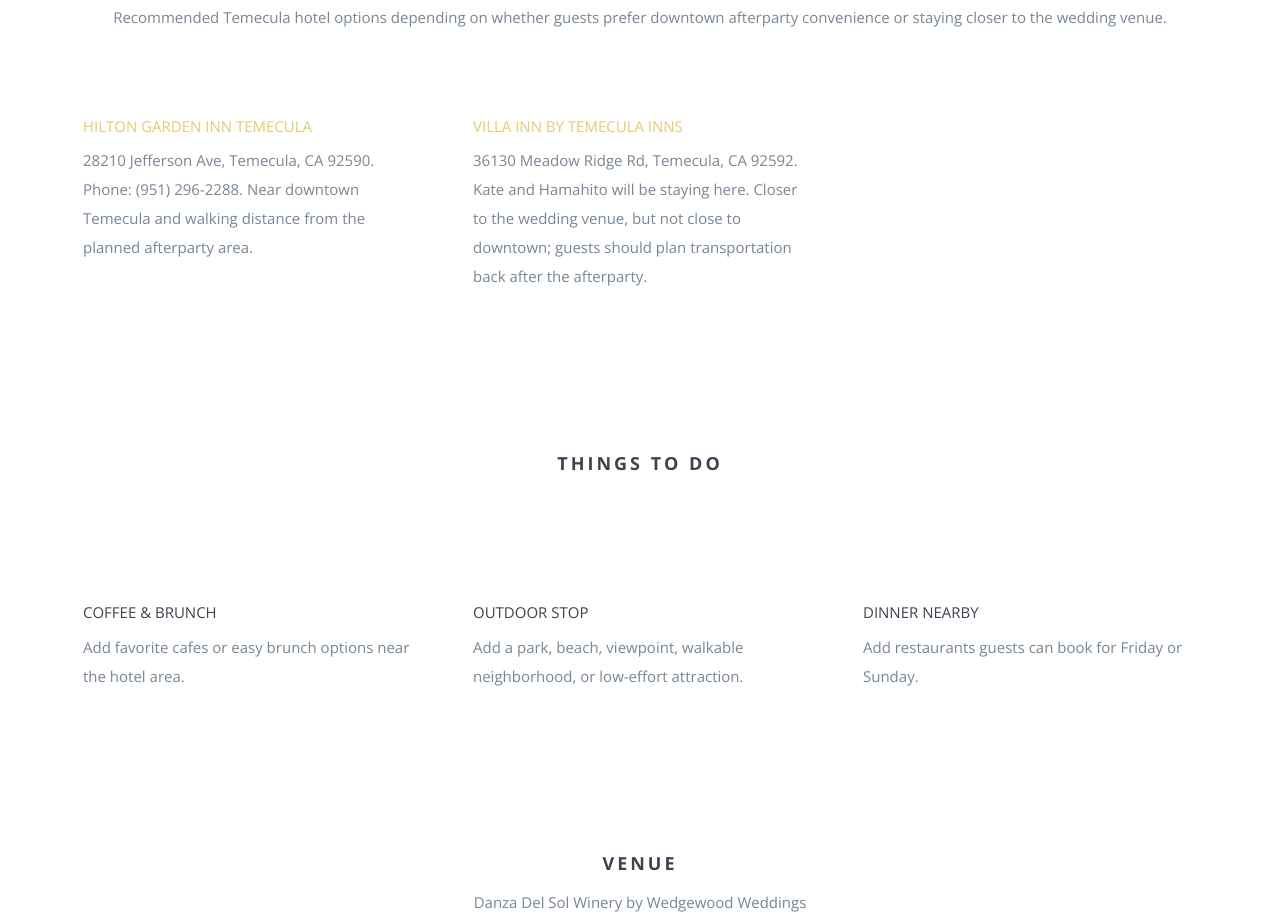
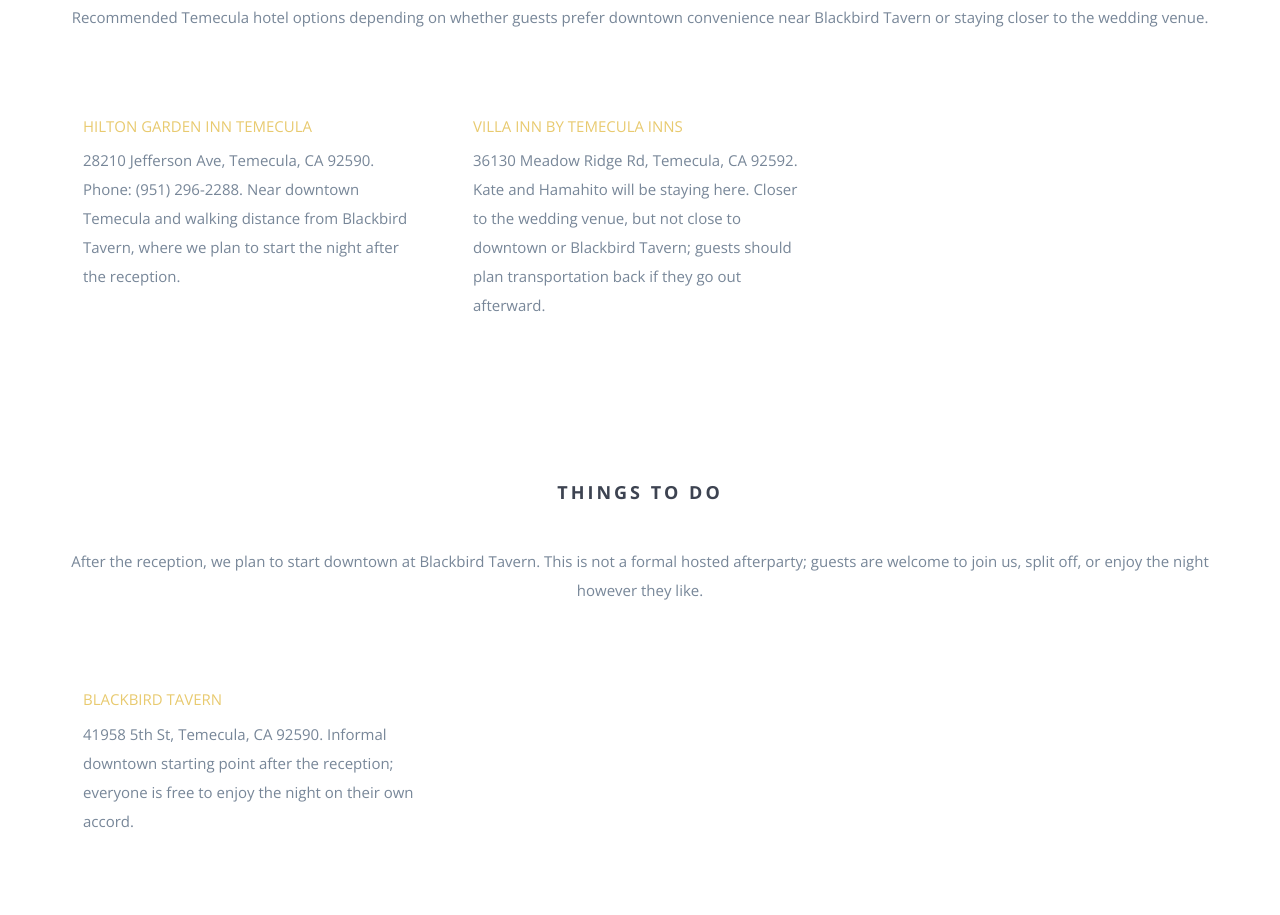
Before and after one commit to hamahitoh/wedding, a website: page index.html in a window 1280 px wide. Shown: the part 1837-2752 px from the top of the page. Drawn offline with nearby package versions, Linux system fonts and the light colour scheme; no server answers.

Commit message:
Add Blackbird Tavern afterparty note

```diff
--- a/index.html
+++ b/index.html
@@ -210,17 +210,17 @@
         <div class="row">
             <div class="col-md-12 text-center">
                 <h3>Hotels</h3>
-                <p id="site-hotels-intro">Recommended Temecula hotel options depending on whether guests prefer downtown afterparty convenience or staying closer to the wedding venue.</p>
+                <p id="site-hotels-intro">Recommended Temecula hotel options depending on whether guests prefer downtown convenience near Blackbird Tavern or staying closer to the wedding venue.</p>
             </div>
         </div>
         <div class="row hotel-grid" id="site-hotels-grid">
             <div class="col-md-4">
                 <h5><a href="https://www.google.com/maps/search/?api=1&amp;query=Hilton%20Garden%20Inn%20Temecula%2028210%20Jefferson%20Ave%20Temecula%20CA%2092590" target="_blank" rel="noopener">Hilton Garden Inn Temecula</a></h5>
-                <p>28210 Jefferson Ave, Temecula, CA 92590. Phone: (951) 296-2288. Near downtown Temecula and walking distance from the planned afterparty area.</p>
+                <p>28210 Jefferson Ave, Temecula, CA 92590. Phone: (951) 296-2288. Near downtown Temecula and walking distance from Blackbird Tavern, where we plan to start the night after the reception.</p>
             </div>
             <div class="col-md-4">
                 <h5><a href="https://www.google.com/maps/search/?api=1&amp;query=Villa%20Inn%20by%20Temecula%20Inns%2036130%20Meadow%20Ridge%20Rd%20Temecula%20CA%2092592" target="_blank" rel="noopener">Villa Inn by Temecula Inns</a></h5>
-                <p>36130 Meadow Ridge Rd, Temecula, CA 92592. Kate and Hamahito will be staying here. Closer to the wedding venue, but not close to downtown; guests should plan transportation back after the afterparty.</p>
+                <p>36130 Meadow Ridge Rd, Temecula, CA 92592. Kate and Hamahito will be staying here. Closer to the wedding venue, but not close to downtown or Blackbird Tavern; guests should plan transportation back if they go out afterward.</p>
             </div>
         </div>
     </div>
@@ -231,21 +231,13 @@
         <div class="row">
             <div class="col-md-12 text-center">
                 <h3 class="header">Things to do</h3>
-                <p id="site-things-intro"></p>
+                <p id="site-things-intro">After the reception, we plan to start downtown at Blackbird Tavern. This is not a formal hosted afterparty; guests are welcome to join us, split off, or enjoy the night however they like.</p>
             </div>
         </div>
         <div class="row area-grid" id="site-things-grid">
             <div class="col-md-4">
-                <h5>Coffee & brunch</h5>
-                <p>Add favorite cafes or easy brunch options near the hotel area.</p>
-            </div>
-            <div class="col-md-4">
-                <h5>Outdoor stop</h5>
-                <p>Add a park, beach, viewpoint, walkable neighborhood, or low-effort attraction.</p>
-            </div>
-            <div class="col-md-4">
-                <h5>Dinner nearby</h5>
-                <p>Add restaurants guests can book for Friday or Sunday.</p>
+                <h5><a href="https://www.google.com/maps/search/?api=1&amp;query=Blackbird%20Tavern%2041958%205th%20St%20Temecula%20CA%2092590" target="_blank" rel="noopener">Blackbird Tavern</a></h5>
+                <p>41958 5th St, Temecula, CA 92590. Informal downtown starting point after the reception; everyone is free to enjoy the night on their own accord.</p>
             </div>
         </div>
     </div>
```
